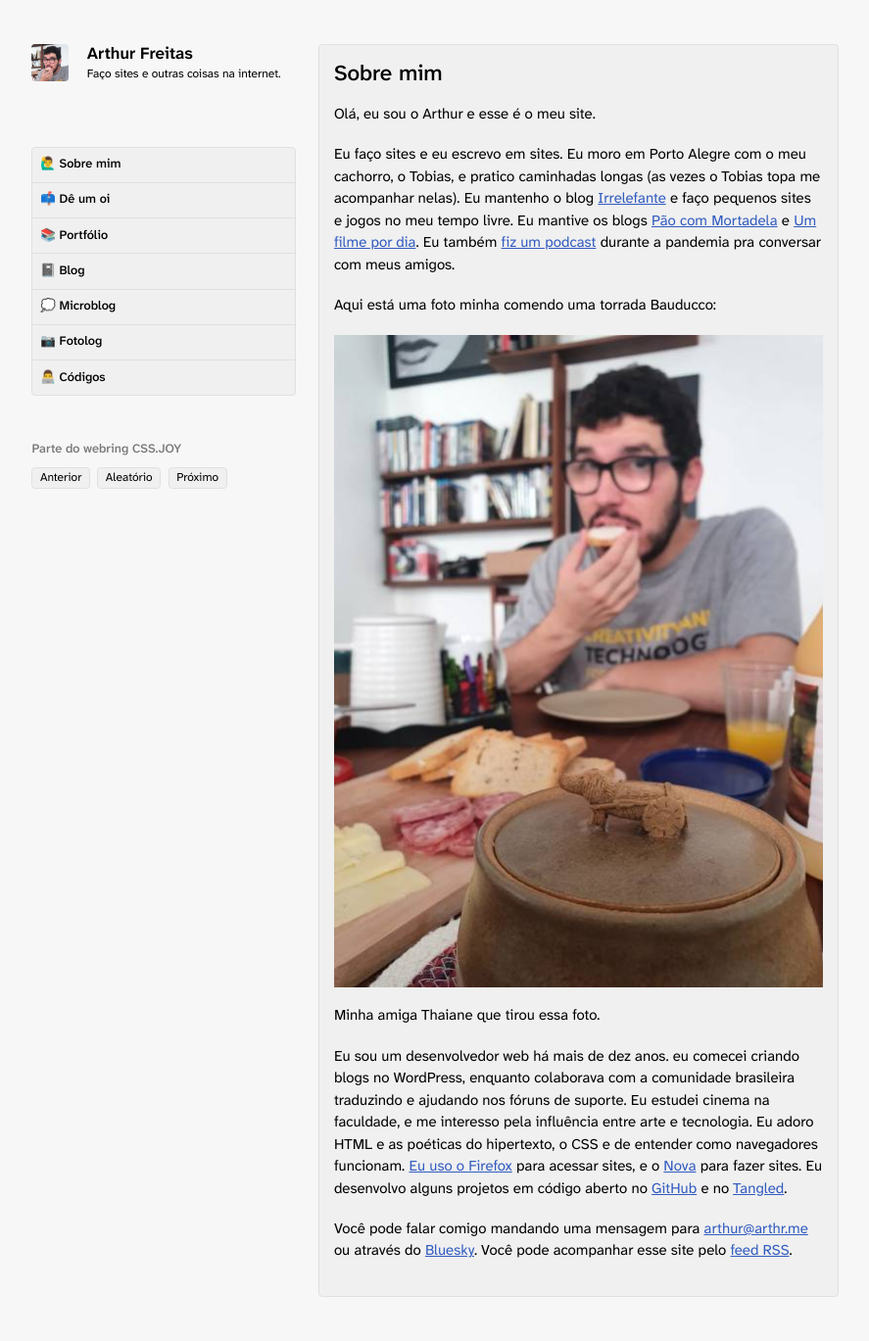
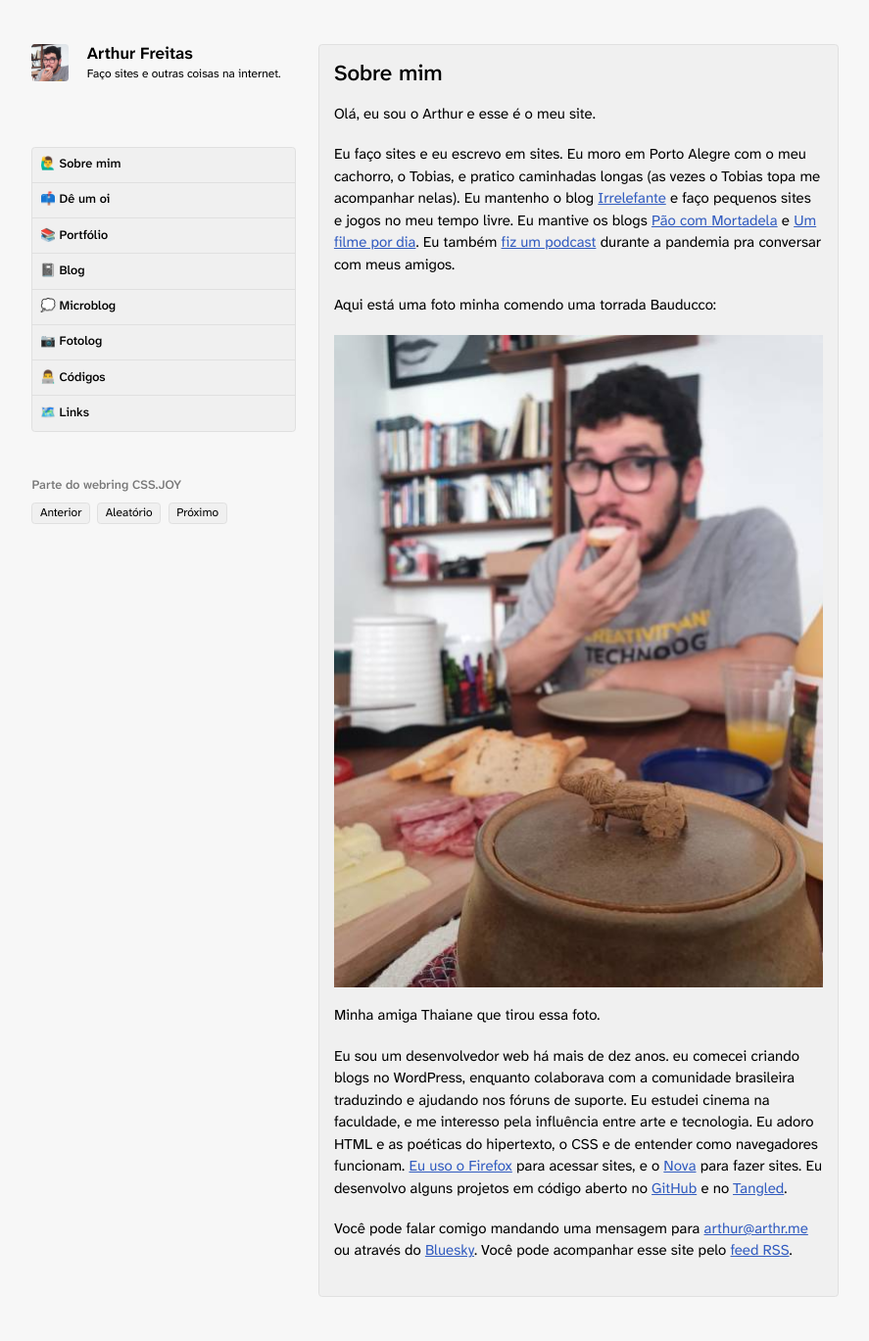
Before and after one commit to arthrfrts/arthrfrts, a Jekyll site: the page built from sobre.md, in a window 1280 px wide. Shown: the whole page at 98% size, without its empty margins (196-1083 px from the left). Built offline with Jekyll 4.4.1, drawn with Linux system fonts in a browser that asks for light colours.

Commit message:
feat: adds new menu link

```diff
--- a/_config.yml
+++ b/_config.yml
@@ -31,6 +31,8 @@ menu:
   - label: 👨‍💻 Códigos
     url: https://tangled.org/arthr.me
     rel: me
+  - label: 🗺️ Links
+    url: https://arthr.me/wander/
 
 # Build settings
 plugins:
```
